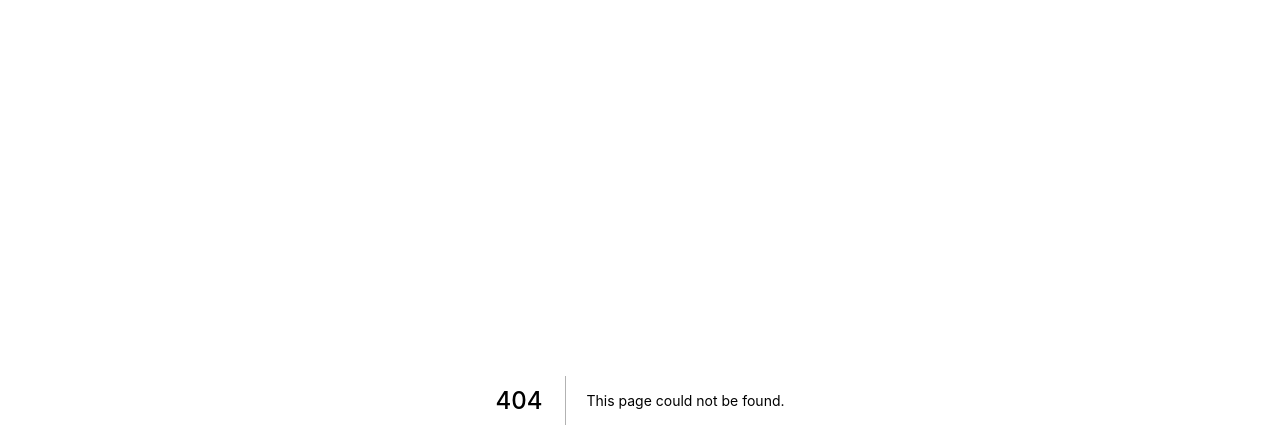
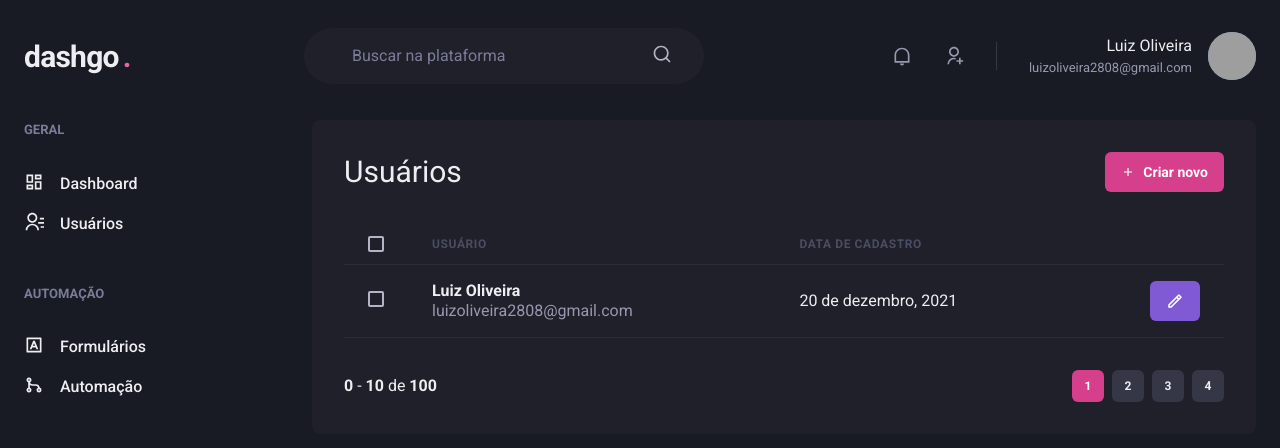
Before and after one commit to luizsp7m/ignite-trilha-react, a Next.js app in the folder 04-dashgo/: page /users in a window 1280 px wide. Before the commit this address had no page. Shown: the top 448 px of the page. Built offline with nearby package versions, Linux system fonts and the light colour scheme; grey boxes are pictures that could not be loaded.

Commit message:
Páginas finalizadas

```diff
--- a/04-dashgo/package.json
+++ b/04-dashgo/package.json
@@ -11,9 +11,11 @@
     "@chakra-ui/react": "^1.7.3",
     "@emotion/react": "^11",
     "@emotion/styled": "^11",
+    "apexcharts": "^3.32.0",
     "framer-motion": "^4",
     "next": "12.0.7",
     "react": "17.0.2",
+    "react-apexcharts": "^1.3.9",
     "react-dom": "17.0.2",
     "react-icons": "^4.3.1"
   },
--- a/04-dashgo/src/components/Header.tsx
+++ b/04-dashgo/src/components/Header.tsx
@@ -1,5 +1,5 @@
-import { Flex, Text, Input, Icon } from "@chakra-ui/react";
-import { RiSearchLine } from 'react-icons/ri';
+import { Flex, Text, Input, Icon, HStack, Box, Avatar } from "@chakra-ui/react";
+import { RiNotificationLine, RiSearchLine, RiUserAddLine } from 'react-icons/ri';
 
 export function Header() {
   return (
@@ -47,9 +47,38 @@
           _placeholder={{ color: 'gray.400' }}
           paddingX="4"
           mr="4"
-         />
+        />
 
-         <Icon as={RiSearchLine} fontSize="20" />
+        <Icon as={RiSearchLine} fontSize="20" />
+      </Flex>
+
+      <Flex
+        align="center"
+        ml="auto"
+      >
+        <HStack
+          spacing="8"
+          mx="8"
+          pr="8"
+          py="1"
+          color="gray.300"
+          borderRightWidth={1}
+          borderColor="gray.700"
+        >
+          <Icon as={RiNotificationLine} fontSize="20" />
+          <Icon as={RiUserAddLine} fontSize="20" />
+        </HStack>
+
+        <Flex
+          align="center"
+        >
+          <Box mr="4" textAlign="right">
+            <Text>Luiz Oliveira</Text>
+            <Text color="gray.300" fontSize="small">luizoliveira2808@gmail.com</Text>
+          </Box>
+
+          <Avatar size="md" name="Luiz Oliveira" src="https://github.com/luizsp7m.png" />
+        </Flex>
       </Flex>
     </Flex>
   );
--- /dev/null
+++ b/04-dashgo/src/components/Pagination.tsx
@@ -0,0 +1,38 @@
+import { Box, Button, HStack } from "@chakra-ui/react";
+
+export function Pagination() {
+  return (
+    <HStack mt="8" justify="space-between" align="center" spacing="6">
+      <Box>
+        <strong>0</strong> - <strong>10</strong> de <strong>100</strong>
+      </Box>
+
+      <HStack>
+        <Button size="sm" fontSize="xs" width="4" colorScheme="pink" disabled _disabled={{
+          bgColor: 'pink.500',
+          cursor: 'default',
+        }}>
+          1
+        </Button>
+
+        <Button size="sm" fontSize="xs" width="4" bgColor="gray.700" _hover={{
+          bgColor: 'gray.500'
+        }}>
+          2
+        </Button>
+
+        <Button size="sm" fontSize="xs" width="4" bgColor="gray.700" _hover={{
+          bgColor: 'gray.500'
+        }}>
+          3
+        </Button>
+
+        <Button size="sm" fontSize="xs" width="4" bgColor="gray.700" _hover={{
+          bgColor: 'gray.500'
+        }}>
+          4
+        </Button>
+      </HStack>
+    </HStack>
+  );
+}
--- /dev/null
+++ b/04-dashgo/src/components/Sidebar.tsx
@@ -0,0 +1,40 @@
+import { Box, Stack, Text, Link, Icon } from "@chakra-ui/react";
+import { RiContactsLine, RiDashboardLine, RiGitMergeLine, RiInputMethodLine } from "react-icons/ri";
+
+export function Sibebar() {
+  return (
+    <Box as="aside" w="64" mr="8">
+      <Stack spacing="12" align="flex-start">
+        <Box>
+          <Text fontWeight="bold" color="gray.400" fontSize="small">GERAL</Text>
+          <Stack spacing="4" mt="8" align="stretch">
+            <Link display="flex" align="center">
+              <Icon as={RiDashboardLine} fontSize="20" />
+              <Text ml="4" fontWeight="medium">Dashboard</Text>
+            </Link>
+
+            <Link display="flex" align="center">
+              <Icon as={RiContactsLine} fontSize="20" />
+              <Text ml="4" fontWeight="medium">Usuários</Text>
+            </Link>
+          </Stack>
+        </Box>
+
+        <Box>
+          <Text fontWeight="bold" color="gray.400" fontSize="small">AUTOMAÇÃO</Text>
+          <Stack spacing="4" mt="8" align="stretch">
+            <Link display="flex" align="center">
+              <Icon as={RiInputMethodLine} fontSize="20" />
+              <Text ml="4" fontWeight="medium">Formulários</Text>
+            </Link>
+
+            <Link display="flex" align="center">
+              <Icon as={RiGitMergeLine} fontSize="20" />
+              <Text ml="4" fontWeight="medium">Automação</Text>
+            </Link>
+          </Stack>
+        </Box>
+      </Stack>
+    </Box>
+  );
+}
--- a/04-dashgo/src/pages/index.tsx
+++ b/04-dashgo/src/pages/index.tsx
@@ -37,6 +37,8 @@
           mt={6}
           colorScheme="pink"
           size="lg"
+          fontSize="md"
+          fontWeight="semibold"
         >
           Entrar</Button>
       </Flex>
--- /dev/null
+++ b/04-dashgo/src/pages/users/index.tsx
@@ -0,0 +1,68 @@
+import { Box, Button, Checkbox, Flex, Heading, Icon, Table, Tbody, Td, Text, Th, Thead, Tr } from "@chakra-ui/react";
+import { RiAddLine, RiPencilLine } from "react-icons/ri";
+import { Header } from "../../components/Header";
+import { Pagination } from "../../components/Pagination";
+import { Sibebar } from "../../components/Sidebar";
+
+export default function UserList() {
+  return (
+    <Box>
+      <Header />
+
+      <Flex w="100%" my="6" maxWidth={1400} mx="auto" px="6">
+        <Sibebar />
+
+        <Box flex="1" borderRadius={8} bg="gray.800" p="8">
+          <Flex mb="8" justify="space-between" align="center">
+            <Heading size="lg" fontWeight="normal">Usuários</Heading>
+
+            <Button as="a" size="md" fontSize="sm" colorScheme="pink" leftIcon={
+              <Icon as={RiAddLine} />
+            }>
+              Criar novo
+            </Button>
+          </Flex>
+
+          <Table colorScheme="whiteAlpha">
+            <Thead>
+              <Tr>
+                <Th px="6" color="gray.300" width="8">
+                  <Checkbox colorScheme="pink" />
+                </Th>
+
+                <Th>Usuário</Th>
+                <Th>Data de cadastro</Th>
+                <Th></Th>
+              </Tr>
+            </Thead>
+
+            <Tbody>
+              <Tr>
+                <Td px="6">
+                  <Checkbox colorScheme="pink" />
+                </Td>
+
+                <Td>
+                  <Box>
+                    <Text fontWeight="bold">Luiz Oliveira</Text>
+                    <Text fontWeight="small" color="gray.300">luizoliveira2808@gmail.com</Text>
+                  </Box>
+                </Td>
+
+                <Td>20 de dezembro, 2021</Td>
+
+                <Td textAlign="right">
+                  <Button size="md" fontSize="sm" colorScheme="purple">
+                    <Icon as={RiPencilLine} fontSize="18" />
+                  </Button>
+                </Td>
+              </Tr>
+            </Tbody>
+          </Table>
+
+          <Pagination />
+        </Box>
+      </Flex>
+    </Box>
+  );
+}
```
Also changed, not shown: 04-dashgo/src/pages/dashboard.tsx (+88 -2 lines), 04-dashgo/src/pages/users/create.tsx (added, +41 -0 lines), 1 other file (tests, documents, lock files or other folders).
